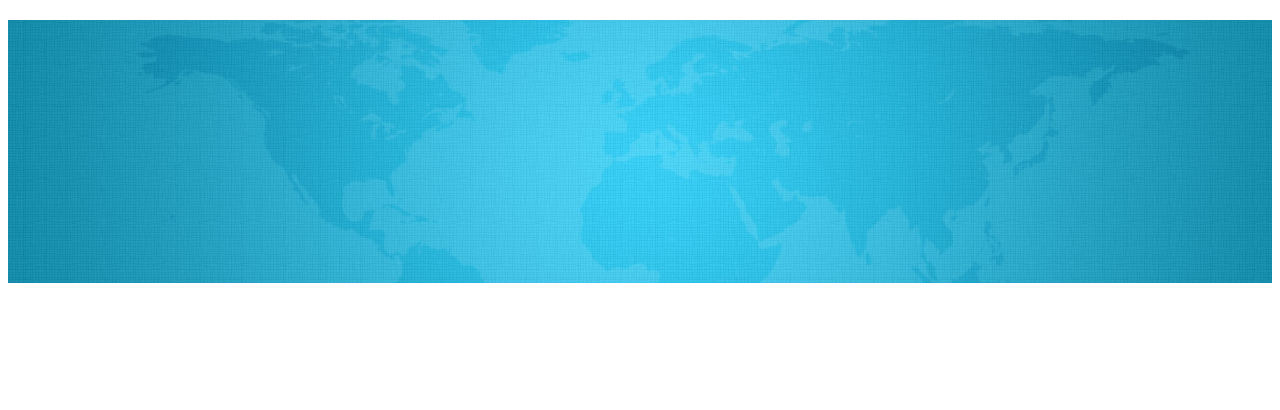
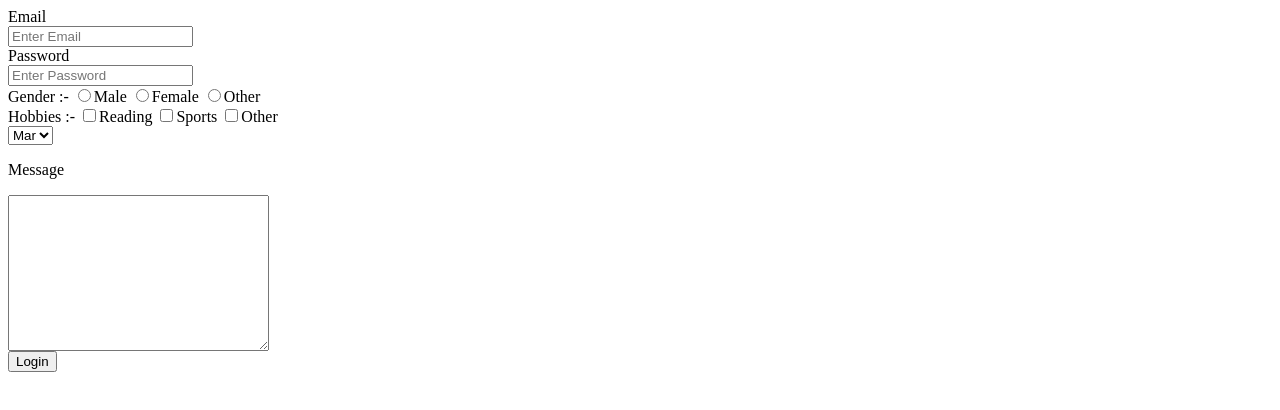
Before and after one commit to Tarang1210/HTML-Forms, a website: page index.html in a window 1280 px wide. Drawn offline with Linux system fonts and the light colour scheme.

Commit message:
Add some code about forms in HTML

```diff
--- a/index.html
+++ b/index.html
@@ -1,35 +1,52 @@
-<!DOCTYPE html>
-<html>
-  <head>
-    <title>Create Multiple Forms</title>
-  </head>
-  <body>
-    <header>
-      <h2></h2>
-      <!-- image -->
-      <img src="images/header.jpg" alt="Header Image" width="100%" />
+<html lang="en">
+<head>
+    <meta charset="UTF-8">
+    <meta http-equiv="X-UA-Compatible" content="IE=edge">
+    <meta name="viewport" content="width=device-width, initial-scale=1.0">
+    <title>Login Form</title>
+</head>
+<body>
+    <!-- Form -->
+    <form action="" method="post">
+        <div>
+            <label for="Email">Email</label><br>
+            <input type="text" placeholder="Enter Email" name="email" id="email" required>
+        </div>
+        <div>
+            <label for="password">Password</label><br>
+            <input type="password" id="password" name="password" placeholder="Enter Password" required>
+        </div>
 
-      <form action="" method="post"></form>
-    </header>
+        <!-- Radio Buttons -->
+        <label>Gender :- </label>
+        <input type="radio" name="gender" value="male">Male
+        <input type="radio" name="gender" value="female">Female
+        <input type="radio" name="gender" value="other">Other
+        <br>
 
-    <br />
-    <br />
+        <!-- Checkboxs -->
+        <label>Hobbies :- </label>
+        <input type="checkbox" name="hobbies" value="Reading">Reading
+        <input type="checkbox" name="hobbies" value="Sports">Sports
+        <input type="checkbox" name="hobbies" value="other">Other
+        <br>
 
-    <main>
-      <section>
-        <h3></h3>
-      </section>
+        <!-- Dropdown List -->
+        <select name="month_selected">
+            <option>Jan</option>
+            <option>Feb</option>
+            <option selected>Mar</option>
+            <option>Apr</option>
+        </select>
 
-      <br />
-      <br />
+         <!-- TextArea input -->
+         <p>Message</p>
+         <TextArea name="message" rows="10" cols="30"></TextArea>
 
-      <section>
-        <h2></h2>
+        <div>
+            <input type="submit" value="Login">
+        </div>
 
-        <form action="" method="post">
-          <table></table>
-        </form>
-      </section>
-    </main>
-  </body>
+    </form>
+</body>
 </html>
```
